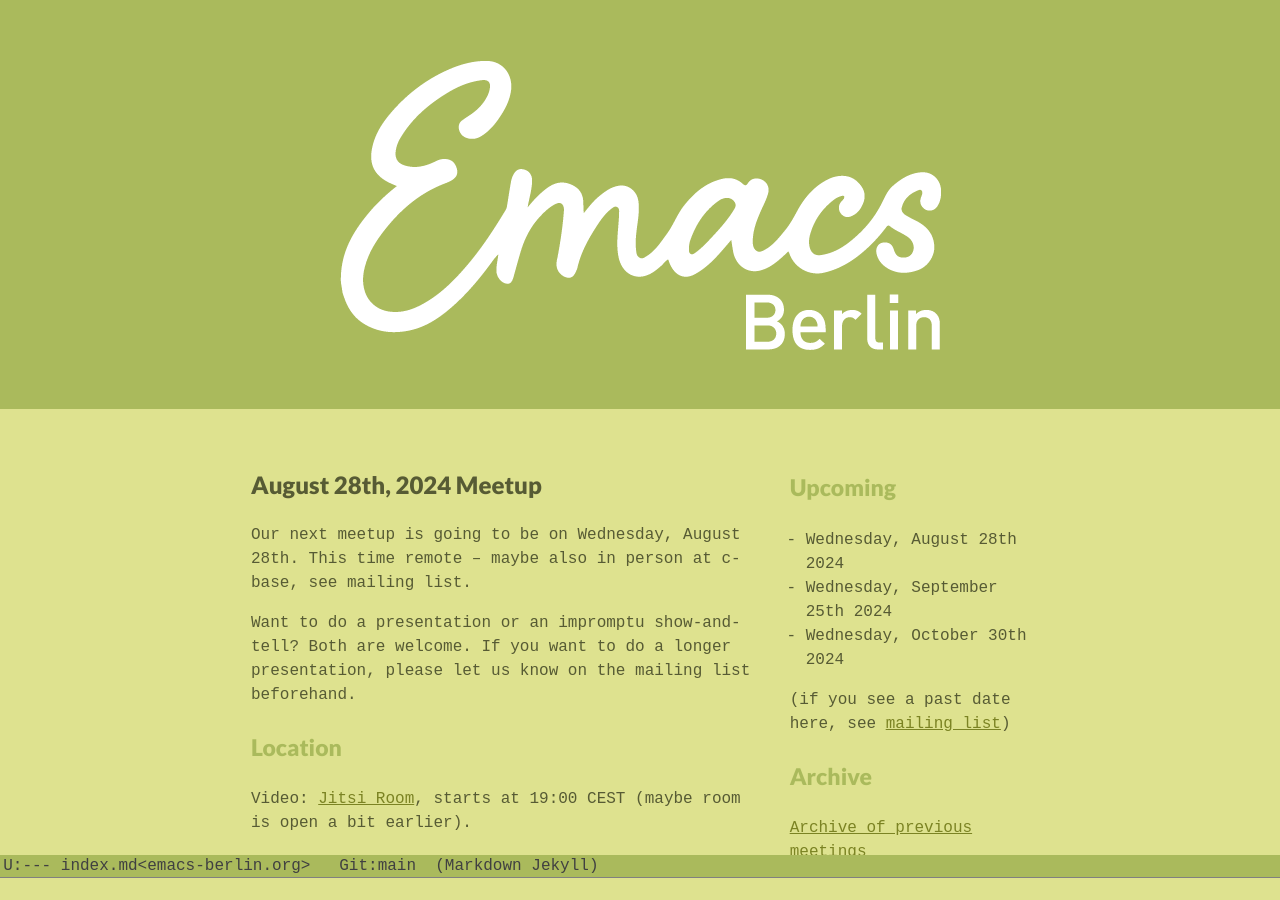
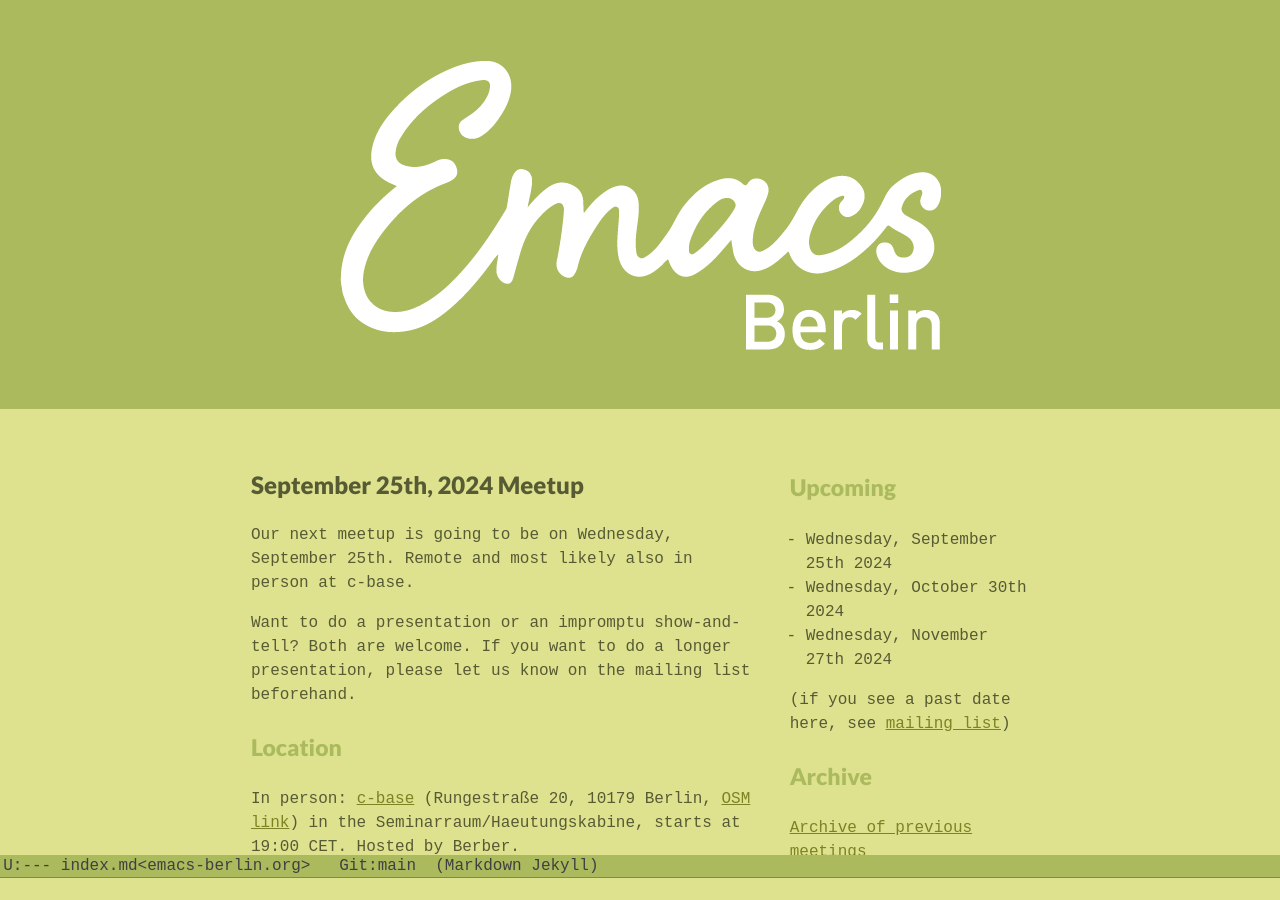
Before and after one commit to emacs-berlin/emacs-berlin.org, a Jekyll site: the page built from index.md, in a window 1280 px wide and 900 px high. Built offline with Jekyll 4.4.1, drawn with Linux system fonts in a browser that asks for light colours.

Commit message:
September 2024 Meetup

```diff
--- a/index.md
+++ b/index.md
@@ -14,10 +14,10 @@
 <section id="below-fold"><div class="row"><div class="medium-8 columns">
 
 
-# August 28th, 2024 Meetup
+# September 25th, 2024 Meetup
 
-Our next meetup is going to be on Wednesday, August 28th. This time
-remote – maybe also in person at c-base, see mailing list.
+Our next meetup is going to be on Wednesday, September 25th. Remote
+and most likely also in person at c-base.
 
 Want to do a presentation or an impromptu show-and-tell? Both are
 welcome. If you want to do a longer presentation, please let us know
@@ -26,13 +26,11 @@
 
 ### Location
 
-<!--
 In person: [c-base](https://c-base.org/impressum) (Rungestraße 20, 10179 Berlin,
 [OSM link](https://www.openstreetmap.org/node/260050809)) in the
 Seminarraum/Haeutungskabine, starts at 19:00 CET. Hosted by Berber.
--->
 
-Video: [Jitsi Room](https://jitsi.emacs-berlin.org/august-2024), starts
+Video: [Jitsi Room](https://jitsi.emacs-berlin.org/september-2024), starts
 at 19:00 CEST (maybe room is open a bit earlier).
 
 ### About Emacs Berlin
@@ -62,12 +60,11 @@
 <div class="medium-4 columns">
 ### Upcoming
 
-* Wednesday, August 28th 2024
 * Wednesday, September 25th 2024
 * Wednesday, October 30th 2024
+* Wednesday, November 27th 2024
 
 <!--
-* Wednesday, November 27th 2024
 * Wednesday, December 25th 2024
 
 To generate in Ruby, needs ActiveSupport:
```
